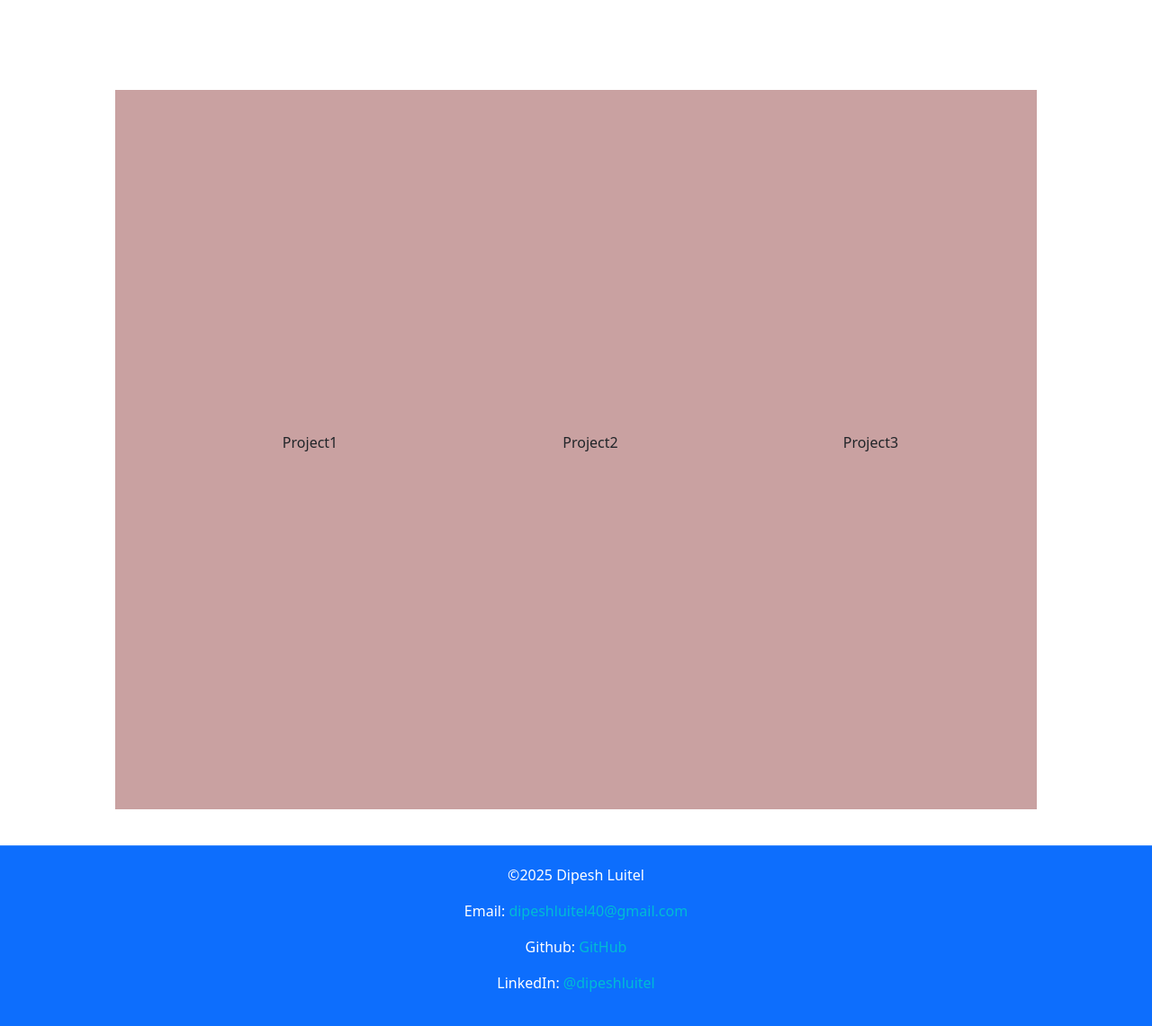
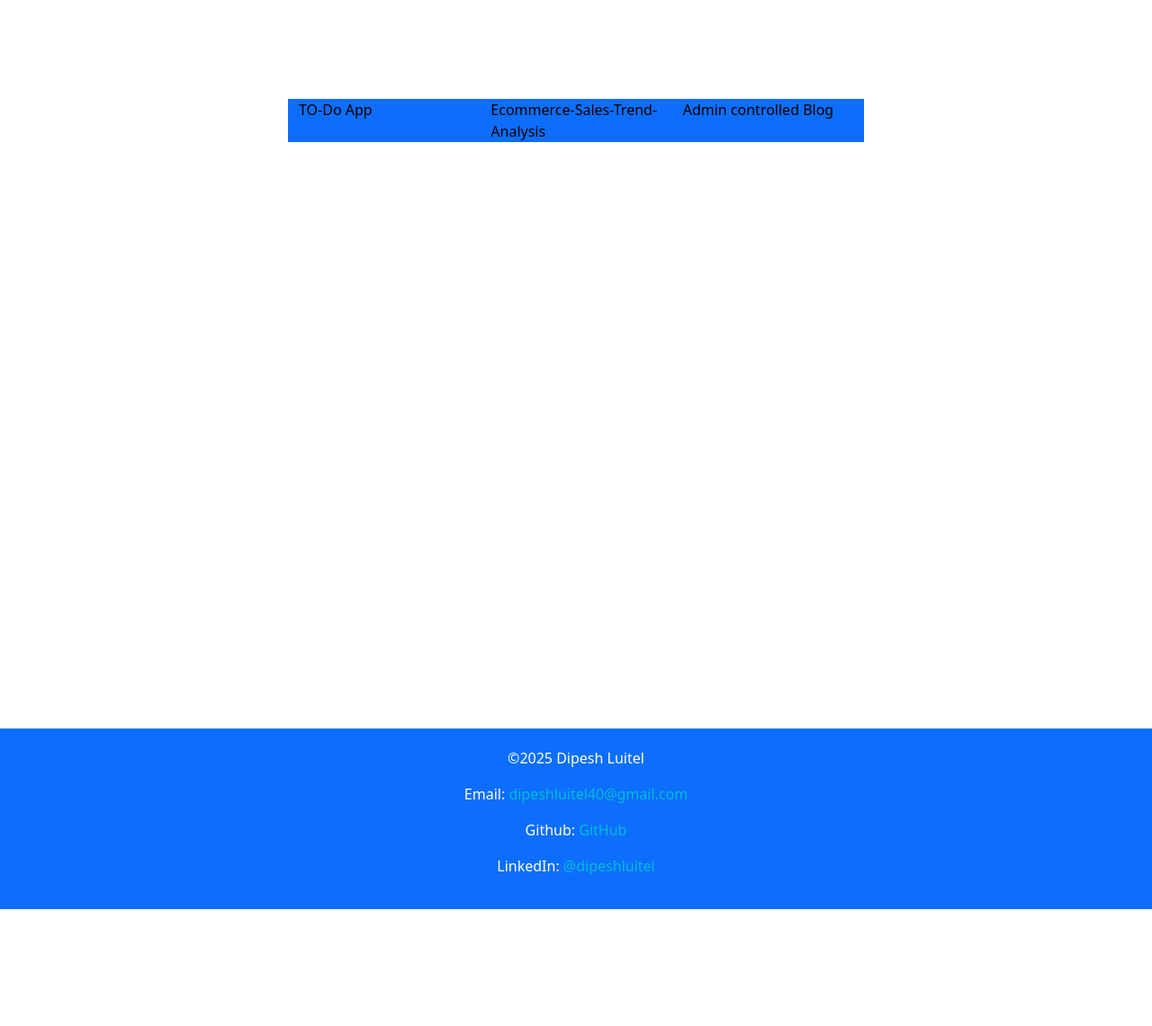
Before and after one commit to dipeshluitel/personal_portfolio, a Django app: page /myPortfolio/projects/ in a window 1280 px wide. Shown: the part 62-1203 px from the top of the page at 90% size. After the commit the page ends 1073 px from the top, so only its background shows below. Run offline with Django 5.2, Linux system fonts and the light colour scheme.

Commit message:
structre to display project is prepared

```diff
--- a/personal_portfolio/static/myPortfolio/css/mystyle.css
+++ b/personal_portfolio/static/myPortfolio/css/mystyle.css
@@ -60,10 +60,6 @@ body{
   font-size: 15px;
   transition: 0.3s;
 }
-
-/* .form-input::placeholder {
-  color: rgba(255, 255, 255, 0.7);
-} */
 
 .form-input:focus {
   background: rgba(255, 255, 255, 0.4);
@@ -134,16 +130,11 @@ body{
   margin: auto;
 }
 .main-project-area{
-  display: flex;
-  align-items: center;
-  justify-content: center;
-  width: 80%;
-  height: 100vh;
-  margin: 100px auto 40px;
-  background-color: #c9a1a1;
+  width: 50%;
+  margin: 100px auto;
+  background-color: rgb(13, 110, 253);
 }
-.project-preview{
-  display: flex;
-  gap: 250px;
-  list-style: none;
+.main-project-area a{
+  text-decoration: none;
+  color: #000000;
 }
--- a/personal_portfolio/templates/myPortfolio/projects.html
+++ b/personal_portfolio/templates/myPortfolio/projects.html
@@ -1,11 +1,10 @@
 <!DOCTYPE html>{% extends 'myPortfolio/base.html' %} {% block title %} Projects
 | Portfolio {%endblock%}{% block body_block %}
-<div class="main-project-area">
-        <ul class="project-preview">
-            <li>Project1</li>
-            <li>Project2</li>
-            <li>Project3</li>
-        </ul>
+<div class="about-main">
+    <div class="row main-project-area ">
+        <div class="col-6 col-md-4"><a href="">TO-Do App</a></div>
+        <div class="col-6 col-md-4"><a href=""> Ecommerce-Sales-Trend-Analysis </a></div>
+        <div class="col-6 col-md-4"><a href="">Admin controlled Blog</a></div>
     </div>
 </div>
 {%endblock %}
```
